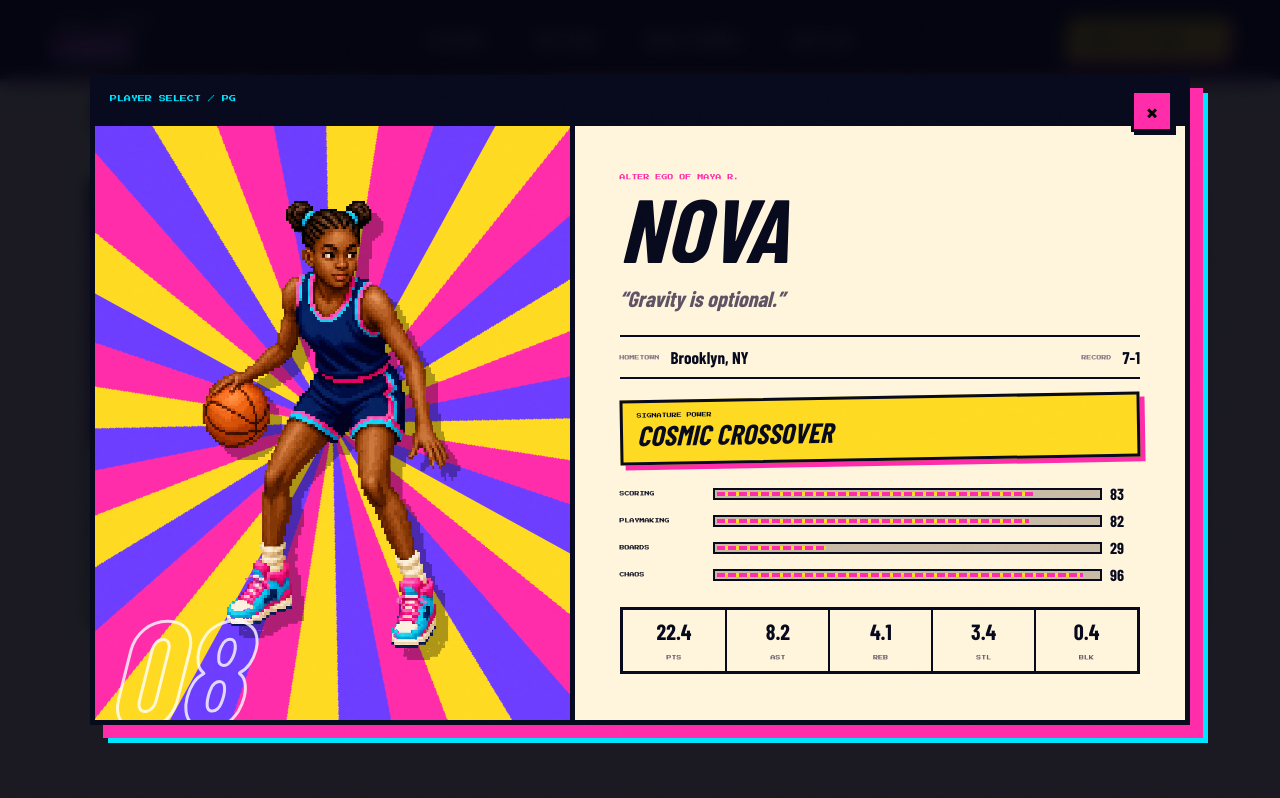
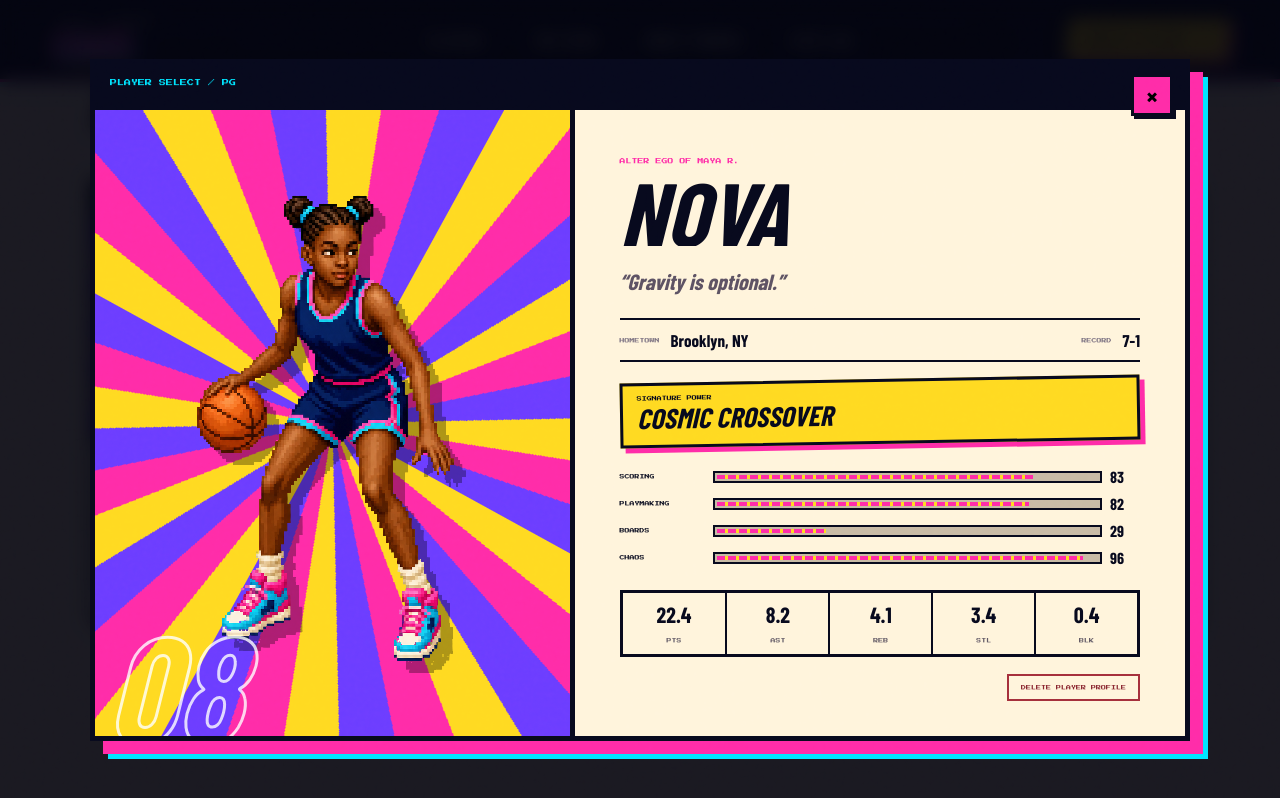
Before and after one commit to lklopfenstein/full-court-chaos, a React (Vite) app: page / in a window 1280 px wide. Both pictures are taken after a click on the button 218 px from the left and 1329 px from the top of the page. Shown: the part 929-1727 px from the top of the page. Built offline with nearby package versions, Linux system fonts and the light colour scheme; a web font is replaced by a local one.

Commit message:
Add persistent player profile deletion

```diff
--- a/src/main.jsx
+++ b/src/main.jsx
@@ -375,7 +375,9 @@ function PlayerCard({ player, onClick, rank }) {
   );
 }
 
-function PlayerModal({ player, onClose }) {
+function PlayerModal({ player, onClose, onDelete }) {
+  const [confirmingDelete, setConfirmingDelete] = useState(false);
+  useEffect(() => setConfirmingDelete(false), [player?.id]);
   if (!player) return null;
   const stats = [
     ['SCORING', Math.min(100, player.stats.pts * 3.7)], ['PLAYMAKING', Math.min(100, player.stats.ast * 10)],
@@ -396,6 +398,10 @@ function PlayerModal({ player, onClose }) {
             <div className="power-up"><span>SIGNATURE POWER</span><strong>{player.power}</strong></div>
             <div className="meters">{stats.map(([label, value]) => <div className="meter" key={label}><span>{label}</span><i><b style={{ width: `${value}%` }} /></i><em>{Math.round(value)}</em></div>)}</div>
             <div className="profile-stats">{Object.entries(player.stats).map(([key, value]) => <div key={key}><b>{value}</b><span>{key.toUpperCase()}</span></div>)}</div>
+            <div className="profile-actions">
+              {!confirmingDelete ? <button className="delete-profile" type="button" onClick={() => setConfirmingDelete(true)}>DELETE PLAYER PROFILE</button> :
+                <div className="delete-confirm" role="alert"><span>DELETE {player.alias}? This removes the player and stats from this browser.</span><div><button type="button" onClick={() => setConfirmingDelete(false)}>KEEP PLAYER</button><button className="confirm-delete" type="button" onClick={() => onDelete(player.id)}>YES, DELETE</button></div></div>}
+            </div>
           </div>
         </div>
       </div>
@@ -498,6 +504,9 @@ function Registration({ onClose, onCreate }) {
 
 function Scorekeeper({ players, setPlayers }) {
   const [selected, setSelected] = useState(players[0]?.id || '');
+  useEffect(() => {
+    if (!players.some(player => player.id === selected)) setSelected(players[0]?.id || '');
+  }, [players, selected]);
   const player = players.find(p => p.id === selected) || players[0];
   if (!player) return null;
   const add = (stat, amount) => setPlayers(prev => prev.map(p => p.id === player.id ? { ...p, stats: { ...p.stats, [stat]: Math.max(0, +(p.stats[stat] + amount).toFixed(1)) } } : p));
@@ -517,11 +526,12 @@ function App() {
   const [players, setPlayersState] = useState(() => {
     try {
       const saved = localStorage.getItem('fcc-players');
-      if (!saved) return seedPlayers;
+      const deleted = JSON.parse(localStorage.getItem('fcc-deleted-player-ids') || '[]');
+      if (!saved) return seedPlayers.filter(player => !deleted.includes(player.id));
       const stored = JSON.parse(saved);
       const custom = stored.filter(player => !seedPlayers.some(seed => seed.id === player.id));
-      const demos = seedPlayers.map(seed => ({ ...stored.find(player => player.id === seed.id), ...seed }));
-      return [...demos, ...custom];
+      const demos = seedPlayers.filter(seed => !deleted.includes(seed.id)).map(seed => ({ ...stored.find(player => player.id === seed.id), ...seed }));
+      return [...demos, ...custom.filter(player => !deleted.includes(player.id))];
     } catch { return seedPlayers; }
   });
   const [profile, setProfile] = useState(null);
@@ -534,6 +544,14 @@ function App() {
   }, [players]);
   const leaders = useMemo(() => [...players].sort((a, b) => b.stats.pts - a.stats.pts), [players]);
   const created = (player) => { setPlayersState(prev => [...prev, player]); setRegister(false); setProfile(player); };
+  const deletePlayer = (id) => {
+    setPlayersState(prev => prev.filter(player => player.id !== id));
+    try {
+      const deleted = JSON.parse(localStorage.getItem('fcc-deleted-player-ids') || '[]');
+      if (!deleted.includes(id)) localStorage.setItem('fcc-deleted-player-ids', JSON.stringify([...deleted, id]));
+    } catch { console.warn('Deleted player state could not be saved in this browser.'); }
+    setProfile(null);
+  };
   const scrollTo = (id) => { setMenu(false); document.getElementById(id)?.scrollIntoView({ behavior: 'smooth' }); };
   return <>
     <header>
@@ -597,7 +615,7 @@ function App() {
       </section>
     </main>
     <footer><Logo small /><p>REAL HOOPS. UNREAL PERSONALITY.</p><div><button onClick={() => scrollTo('players')}>PLAYERS</button><button onClick={() => scrollTo('tour')}>TOUR</button><button onClick={() => scrollTo('rules')}>THE RULES</button></div><small>© 2026 FULL COURT CHAOS · ALL KIDS DESERVE A SPOTLIGHT</small></footer>
-    <PlayerModal player={profile} onClose={() => setProfile(null)} />
+    <PlayerModal player={profile} onClose={() => setProfile(null)} onDelete={deletePlayer} />
     {register && <Registration onClose={() => setRegister(false)} onCreate={created} />}
   </>;
 }
--- a/src/styles.css
+++ b/src/styles.css
@@ -230,6 +230,14 @@ footer small { grid-column: 1 / -1; border-top: 1px solid #33354e; padding-top:
 .profile-stats div + div { border-left: 2px solid var(--ink); }
 .profile-stats b { display: block; font: 900 22px var(--display); }
 .profile-stats span { font: 5px var(--pixel); color: #645b66; }
+.profile-actions { margin-top: 17px; display: flex; justify-content: flex-end; }
+.delete-profile { border: 2px solid #a52f3b; background: transparent; color: #8b2630; padding: 9px 12px; font: 5px var(--pixel); }
+.delete-profile:hover { background: #a52f3b; color: white; }
+.delete-confirm { width: 100%; border: 3px solid var(--ink); background: #ffcfcb; padding: 12px; box-shadow: 4px 4px 0 #a52f3b; }
+.delete-confirm span { display: block; font: 700 15px/1.2 var(--display); color: #54151c; }
+.delete-confirm div { display: flex; justify-content: flex-end; gap: 9px; margin-top: 10px; }
+.delete-confirm button { border: 2px solid var(--ink); background: var(--cream); padding: 8px 10px; font: 5px var(--pixel); }
+.delete-confirm .confirm-delete { background: #a52f3b; color: white; }
 
 .registration { position: relative; width: min(850px,100%); background: var(--cream); border: 5px solid var(--ink); padding: 0 50px 40px; box-shadow: 13px 13px 0 var(--pink),18px 18px 0 var(--cyan); }
 .form-head { height: 50px; margin: 0 -50px; padding: 16px 70px 16px 20px; display: flex; justify-content: space-between; background: var(--ink); color: white; font: 7px var(--pixel); }
```
Also changed, not shown: 1 other file (tests, documents, lock files or other folders).
